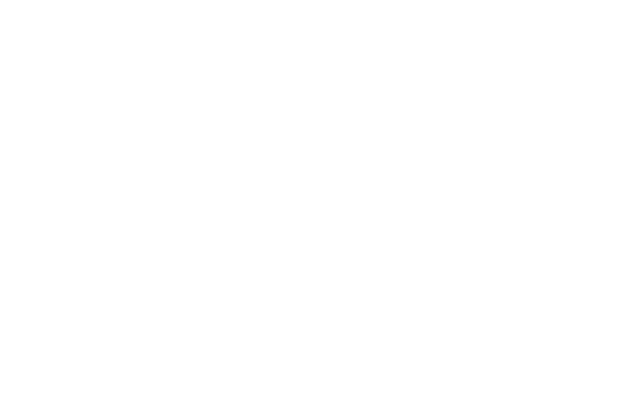
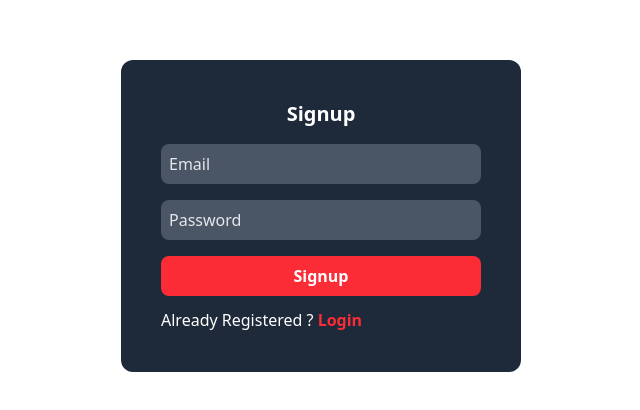
Before and after one commit to Simran1028/ecommerce, a React (Vite) app: page /signup in a window 1280 px wide. Shown: the part 184-594 px from the top of the page, without its empty margins (319-959 px from the left). Built offline with nearby package versions, Linux system fonts and the light colour scheme.

Commit message:
created singup and login pg

```diff
--- a/src/App.jsx
+++ b/src/App.jsx
@@ -6,6 +6,8 @@
 import NoPage from './pages/nopage/NoPage'
 import Cart from './pages/cart/Cart'
 import MyState from './context/data/myState'
+import Login from './pages/registration/Login'
+import SignUp from './pages/registration/SignUp'
 
 const App = () => {
   return (
@@ -16,6 +18,8 @@
           <Route path='/admin' element={<Dashboard />} />
           <Route path='/order' element={<Order />} />
           <Route path='/cart' element={<Cart />} />
+          <Route path='/login' element={<Login />} />
+          <Route path='/signup' element={<SignUp />} />
           <Route path='/*' element={<NoPage />} />
         </Routes>
       </BrowserRouter>
--- /dev/null
+++ b/src/pages/registration/Login.jsx
@@ -0,0 +1,31 @@
+import React from 'react'
+import { Link } from 'react-router-dom'
+
+const Login = () => {
+    return (
+        <div className='flex justify-center items-center h-screen'>
+            <div className='bg-gray-800 px-10 py-10 rounded-xl'>
+                <div>
+                    <h2 className='text-center text-xl mb-4 text-white font-bold'>Login</h2>
+                </div>
+                <div >
+                    <input type='email' name='email' placeholder='Enter Email' className='bg-gray-600 text-white w-full lg:w-[20em] px-2 py-2 mb-4 rounded-lg placeholder:text-gray-200 outline-none' />
+                </div>
+                <div >
+                    <input type='password' placeholder='Enter Password' className='bg-gray-600 text-white w-full lg:w-[20em] px-2 py-2 mb-4 rounded-lg placeholder:text-gray-200 outline-none' />
+                </div>
+                <div className=' flex justify-center mb-3'>
+                    <button
+                        className=' bg-yellow-500 w-full text-black font-bold  px-2 py-2 rounded-lg'>
+                        Login
+                    </button>
+                </div>
+                <div>
+                    <h2 className='text-white'>Don't have an account ? <Link className=' text-yellow-500 font-bold' to={'/signup'}>Signup</Link></h2>
+                </div>
+            </div>
+        </div>
+    )
+}
+
+export default Login
--- /dev/null
+++ b/src/pages/registration/SignUp.jsx
@@ -0,0 +1,39 @@
+import { Link } from 'react-router-dom'
+
+function Signup() {
+
+    return (
+        <div className=' flex justify-center items-center h-screen'>
+            <div className=' bg-gray-800 px-10 py-10 rounded-xl '>
+                <div className="">
+                    <h1 className='text-center text-white text-xl mb-4 font-bold'>Signup</h1>
+                </div>
+                <div>
+                    <input type="email"
+                        name='email'
+                        className=' bg-gray-600 mb-4 px-2 py-2 w-full lg:w-[20em] rounded-lg text-white placeholder:text-gray-200 outline-none'
+                        placeholder='Email'
+                    />
+                </div>
+                <div>
+                    <input
+                        type="password"
+                        className=' bg-gray-600 mb-4 px-2 py-2 w-full lg:w-[20em] rounded-lg text-white placeholder:text-gray-200 outline-none'
+                        placeholder='Password'
+                    />
+                </div>
+                <div className=' flex justify-center mb-3'>
+                    <button
+                        className=' bg-red-500 w-full text-white font-bold  px-2 py-2 rounded-lg'>
+                        Signup
+                    </button>
+                </div>
+                <div>
+                    <h2 className='text-white'>Already Registered ? <Link className=' text-red-500 font-bold' to={'/login'}>Login</Link></h2>
+                </div>
+            </div>
+        </div>
+    )
+}
+
+export default Signup
```
